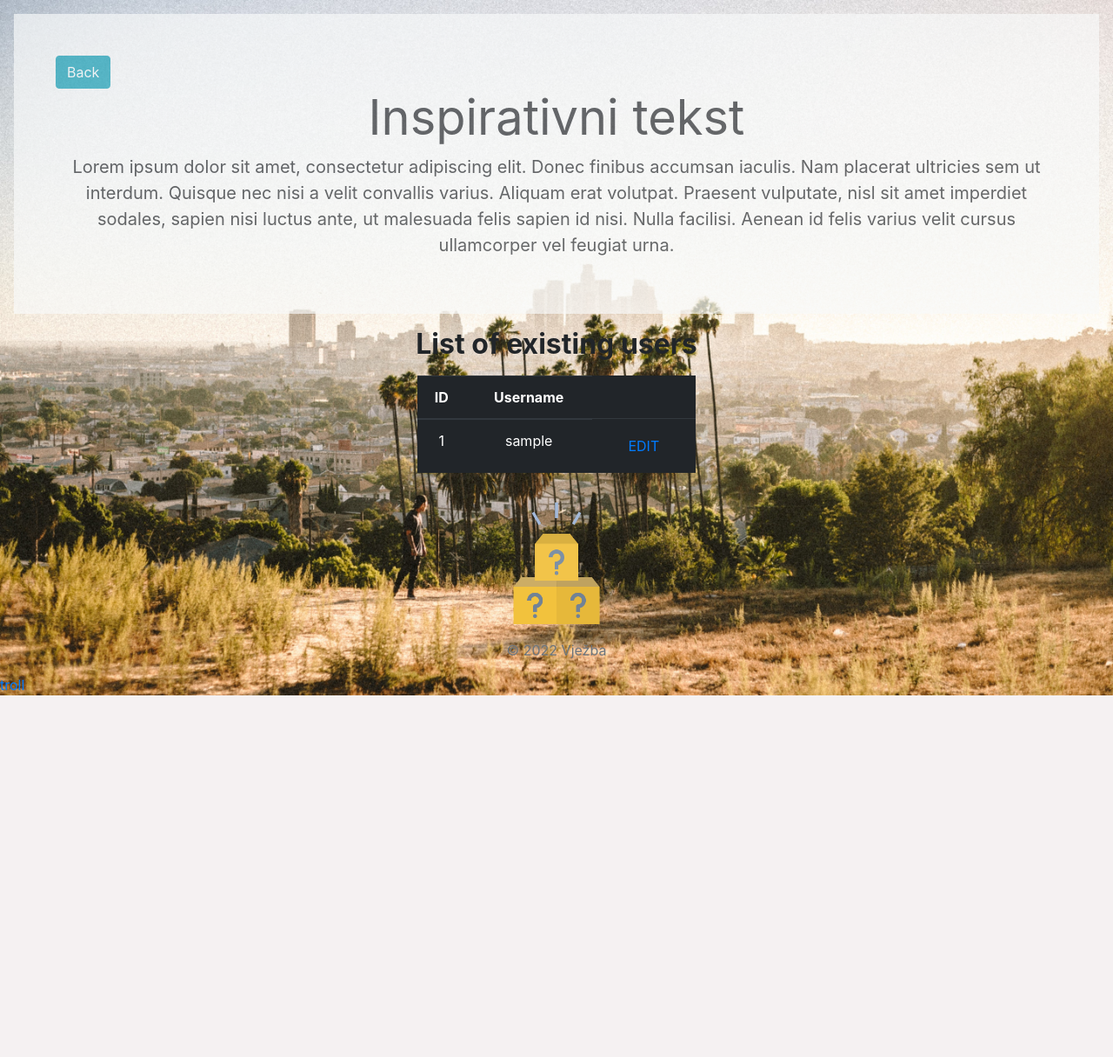
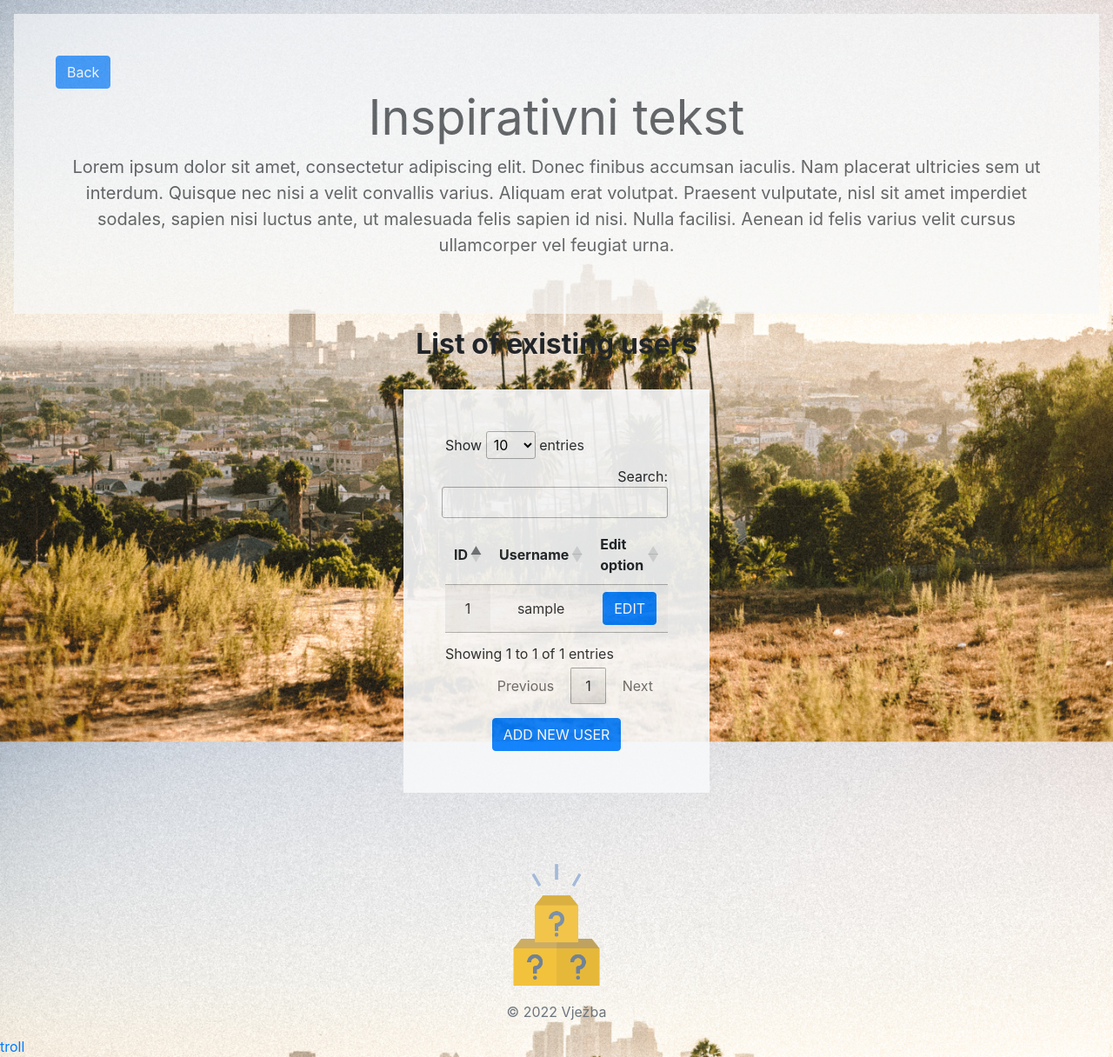
Before and after one commit to fmikolic/testRepo, a PHP site: page /admin/users.php in a window 1280 px wide. Shown: the whole page at 87% size. Before the commit the page ends 800 px from the top, so only its background shows below. Run offline with PHP 8.4, Linux system fonts and the light colour scheme; tables that the repository leaves empty or names only in its code hold one stand-in row (values such as "Sample post"); data that the repository does not hold is empty; some libraries are stand-ins or nearby versions.

Commit message:
added editing users, inserting users, fixed design, refactored footer and header

```diff
--- a/www/admin/users.php
+++ b/www/admin/users.php
@@ -2,54 +2,56 @@
 session_start();
 require '../data/helper.php';
 require '../data/config.php';
-$connect=openConnection(DBCONNECTIONDATA);
-$query="select * from users";
-$result=mysqli_query($connect,$query);
+$connect = openConnection(DBCONNECTIONDATA);
+$query = "select * from users";
+$result = mysqli_query($connect, $query);
+
+$title = "List of users";
+include "../header.php";
 ?>
-<!DOCTYPE html>
-<html lang="en">
-<head>
-    <meta charset="utf-8">
-    <meta name="viewport" content="width=device-width, initial-scale=1, shrink-to-fit=no">
-    <link rel="stylesheet" href="https://maxcdn.bootstrapcdn.com/bootstrap/4.0.0/css/bootstrap.min.css" integrity="sha384-Gn5384xqQ1aoWXA+058RXPxPg6fy4IWvTNh0E263XmFcJlSAwiGgFAW/dAiS6JXm" crossorigin="anonymous">
-    <title>ADMIN tab</title>
-</head>
-<body class="text-center" style="background-image: url('../imgs/pexels-isaac-garcia-9567687.jpg'); background-size: cover; background-repeat: no-repeat; background-attachment: fixed; background-position: center top">
-<header>
-    <?php
-    include ('../header.php');
-    ?>
-</header>
-<script src="https://code.jquery.com/jquery-3.2.1.slim.min.js" integrity="sha384-KJ3o2DKtIkvYIK3UENzmM7KCkRr/rE9/Qpg6aAZGJwFDMVNA/GpGFF93hXpG5KkN" crossorigin="anonymous"></script>
-<script src="https://cdnjs.cloudflare.com/ajax/libs/popper.js/1.12.9/umd/popper.min.js" integrity="sha384-ApNbgh9B+Y1QKtv3Rn7W3mgPxhU9K/ScQsAP7hUibX39j7fakFPskvXusvfa0b4Q" crossorigin="anonymous"></script>
-<script src="https://maxcdn.bootstrapcdn.com/bootstrap/4.0.0/js/bootstrap.min.js" integrity="sha384-JZR6Spejh4U02d8jOt6vLEHfe/JQGiRRSQQxSfFWpi1MquVdAyjUar5+76PVCmYl" crossorigin="anonymous"></script>
+
 <h2 class="h2 mb-3 font-weight-bold">List of existing users</h2>
-<div class="mx-auto" style="width: 25%" >
+
+<div class="mx-auto" style="width: 30%;margin-bottom: 5%; overflow-x: auto; ">
+        <div class="position-relative overflow-hidden p-3 p-md-5 m-md-3 text-center bg-light " style="opacity: 0.9">
+
         <?php
 
-    echo "<table class='table table-dark table-hover'>";
-    echo "<thead><tr><th scope='col'>ID</th>
-    <th scope='col'>Username</th></tr></thead>";
-    foreach($result as $row){
+        echo "<table id='tablica' class='display'>";
+        echo "<thead>
+    <tr>
+        <th scope='col'>ID</th>
+        <th scope='col'>Username</th>
+        <th scope='col'>Edit option</th>
+    </tr>
+    </thead>
+    <tbody>";
+
+        foreach ($result as $row) {
             ?>
-        <tr><td><?php echo $row['id_user'] ?></td>
+            <tr>
+                <td><?php echo $row['id_user'] ?></td>
                 <td><?php echo $row['username'] ?></td>
-        <td><a class='btn' href="edit_user.php?id=<?php echo $row['id_user'] ?>" type='submit'>EDIT</a></td></tr>
+                <td><a class='btn btn-primary' href="edit_user.php?id=<?php echo $row['id_user'] ?>"
+                       type='submit'>EDIT</a>
+                </td>
+            </tr>
 
             <?php
         }
-    echo "</table>";
+        echo "</tbody></table>";
 
         closeConnection($connect);
         ?>
+
+        <script>
+            $(document).ready(function () {
+                $('#tablica').DataTable({});
+            });
+        </script>
+        <a class='btn btn-primary mt-3' href="edit_user.php" type='submit'>ADD NEW USER</a>
     </div>
-
-<footer>
+</div>
 <?php
-    include ('../footer.php');
-
+include "../footer.php";
 ?>
-</footer>
-
-</body>
-</html>
--- a/www/footer.php
+++ b/www/footer.php
@@ -1,9 +1,11 @@
 <?php
 ?>
 
-<div class="mt-auto fixed-bottom">
+<footer >
+
+    <div  class="mt-auto " >
         <div>
-        <img src="imgs/packaging.png" alt width="144" height="144">
+            <img src="../imgs/packaging.png" alt width="144" height="144">
         </div>
         <div>
             <p class="mt-3 mb-3 text-muted">© 2022 Vježba</p>
@@ -12,3 +14,9 @@
             <a type="button" href="">troll</a>
         </div>
     </div>
+</footer>
+
+<script src="https://code.jquery.com/jquery-1.12.4.js"></script>
+<script type="text/javascript" charset="utf8" src="//cdn.datatables.net/1.10.15/js/jquery.dataTables.js"></script>
+<script src="https://cdn.datatables.net/plug-ins/1.10.15/api/row().show().js"></script>
+</html>
--- a/www/header.php
+++ b/www/header.php
@@ -1,14 +1,30 @@
 <?php
-
 ?>
-<body style="background-image: url('imgs/pexels-isaac-garcia-9567687.jpg');background-size: cover; background-repeat: no-repeat; background-attachment: fixed; background-position: center top">
+<!DOCTYPE html>
+<html lang="en">
+<head>
+    <meta charset="utf-8">
+    <meta name="viewport" content="width=device-width, initial-scale=1, shrink-to-fit=no">
+    <link rel="stylesheet" href="https://maxcdn.bootstrapcdn.com/bootstrap/4.0.0/css/bootstrap.min.css" integrity="sha384-Gn5384xqQ1aoWXA+058RXPxPg6fy4IWvTNh0E263XmFcJlSAwiGgFAW/dAiS6JXm" crossorigin="anonymous">
+    <link rel="stylesheet" href="//code.jquery.com/ui/1.12.1/themes/smoothness/jquery-ui.css">
+    <script src="https://ajax.googleapis.com/ajax/libs/jquery/3.4.1/jquery.min.js"></script>
+    <script src="//code.jquery.com/jquery-1.12.4.js"></script>
+    <script src="//code.jquery.com/ui/1.12.1/jquery-ui.js"></script>
+    <link rel="stylesheet" type="text/css" href="https://cdn.datatables.net/1.11.4/css/jquery.dataTables.min.css">
+    <script src="https://cdn.datatables.net/1.11.4/js/jquery.dataTables.min.js"></script>
+    <title><?php echo $title ?></title>
+</head>
+<body class="text-center" style="background-image: url('/imgs/pexels-isaac-garcia-9567687.jpg'); background-size: cover; background-repeat: no-repeat; background-attachment: fixed; background-position: center top">
+<header>
+    <body style="background-image: url('/www/imgs/pexels-isaac-garcia-9567687.jpg');background-size: cover; background-repeat: no-repeat; background-attachment: fixed; background-position: center top">
     <div class="position-relative overflow-hidden p-3 p-md-5 m-md-3 text-center bg-light " style="opacity: 0.67">
         <div>
             <div style="display:flex;align-content: flex-start">
-            <input class="btn btn-info " type="button" value="Back" onclick="history.go(-1)">
+                <input class="btn btn-primary " type="button" value="Back" onclick="history.go(-1)">
             </div>
             <h2 class="display-4 font-weight-normal"> Inspirativni tekst </h2>
             <p class="lead font-weight-normal text-break">Lorem ipsum dolor sit amet, consectetur adipiscing elit. Donec finibus accumsan iaculis. Nam placerat ultricies sem ut interdum. Quisque nec nisi a velit convallis varius. Aliquam erat volutpat. Praesent vulputate, nisl sit amet imperdiet sodales, sapien nisi luctus ante, ut malesuada felis sapien id nisi. Nulla facilisi. Aenean id felis varius velit cursus ullamcorper vel feugiat urna. </p>
         </div>
     </div>
     </body>
+</header>
```
Also changed, not shown: www/admin/edit_user.php (+107 -96 lines), www/secret.php (+34 -48 lines). Lines whose indentation alone changed are shown as unchanged.
